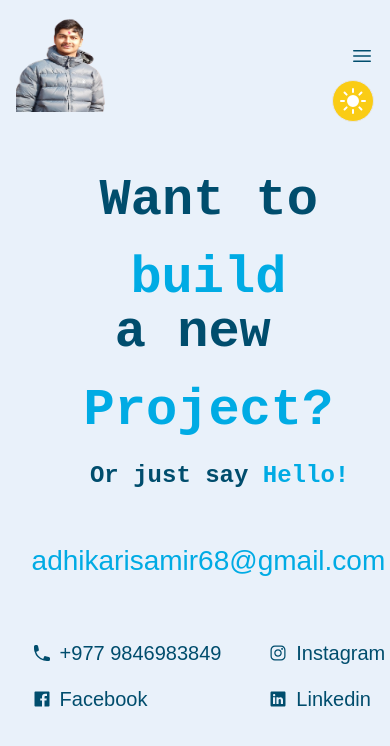
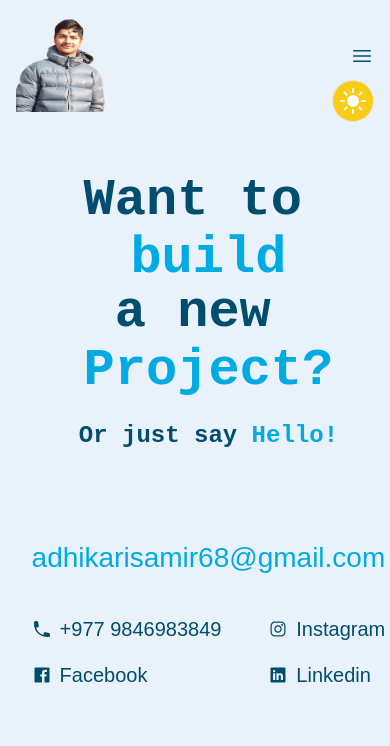
Before and after one commit to samiradh058/Portfolio, a Next.js app: page /contact in a window 390 px wide. Shown: the top 746 px of the page. Built offline with nearby package versions, Linux system fonts and the light colour scheme.

Commit message:
slight change in contact

```diff
--- a/app/contact/page.js
+++ b/app/contact/page.js
@@ -8,18 +8,20 @@ import {
 export default function Contact() {
   return (
     <div className="flex md:flex-row flex-col sm:justify-around mt-12 text-light-text dark:text-dark-text justify-center items-center">
-      <div className="font-bold lg:text-[92px] md:text-[84px] sm:text-[72px] text-[52px] space-y-[-24px] font-firacode mt-8">
-        <div className="flex flex-col xs:flex-row md:flex-col mt-[-24px] items-center">
-          <p className="indent-8">Want to&nbsp;</p>
-          <p className="flex justify-center text-light-accent dark:text-light-accent md:mt-[-20px] xs:mt-0">
+      <div className="font-bold lg:text-[92px] md:text-[84px] sm:text-[72px] text-[52px] space-y-[-24px] font-firacode md:my-auto mt-8 items-center">
+        <div className="flex flex-col justify-center">
+          <div className="flex flex-col xs:flex-row xs:justify-center md:flex-col items-center mt-[-24px]">
+            <p className="">Want to&nbsp;</p>
+            <p className="flex justify-center text-light-accent dark:text-light-accent md:mt-[-20px] xs:mt-0 mt-[-20px]">
               build
             </p>
           </div>
-        <div className="flex flex-col xs:flex-row md:flex-col items-center mt-[-24px]">
+          <div className="flex flex-col xs:flex-row xs:justify-center md:flex-col items-center mt-[-24px]">
             <p>a new&nbsp;</p>
-          <p className="flex justify-center md:pl-16 text-light-accent dark:text-light-accent md:mt-[-20px] xs:mt-0">
+            <p className="flex justify-center md:pl-16 text-light-accent dark:text-light-accent md:mt-[-20px] xs:mt-0 mt-[-20px]">
               Project?
             </p>
+          </div>
         </div>
 
         <p className="flex justify-end text-[24px] pt-8 items-start">
@@ -31,10 +33,10 @@ export default function Contact() {
       </div>
 
       <div className="grid grid-rows-12 h-full mb-8 sm:mt-0 mt-[-8px] mx-4">
-        <div className="row-span-2"></div>
+        <div className="row-span-3"></div>
         <a
           href="mailto:adhikarisamir68@gmail.com"
-          className="row-span-3 text-[28px] text-light-accent dark:text-light-accent hover:underline"
+          className="row-span-2 text-[28px] text-light-accent dark:text-light-accent hover:underline"
         >
           adhikarisamir68@gmail.com
         </a>
```
Lines whose indentation alone changed are shown as unchanged.
